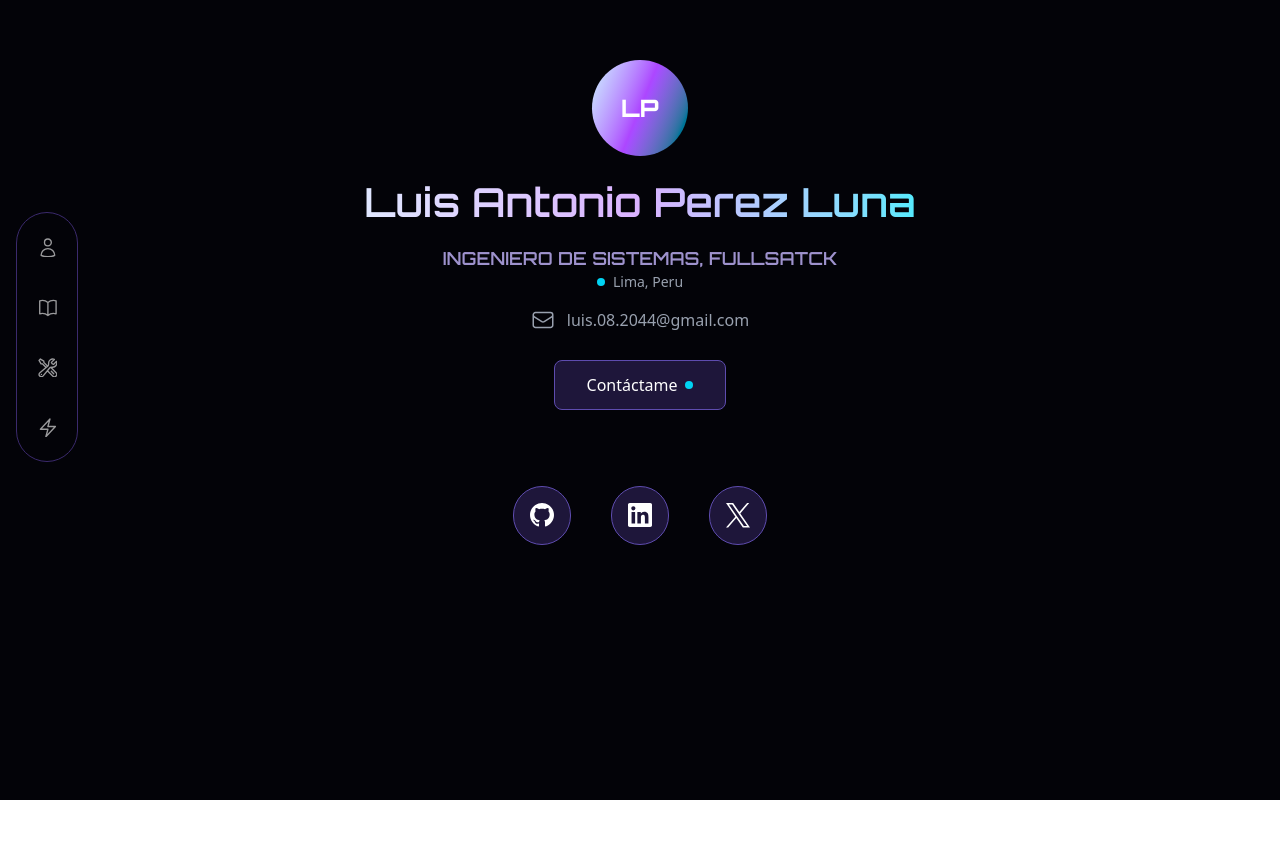
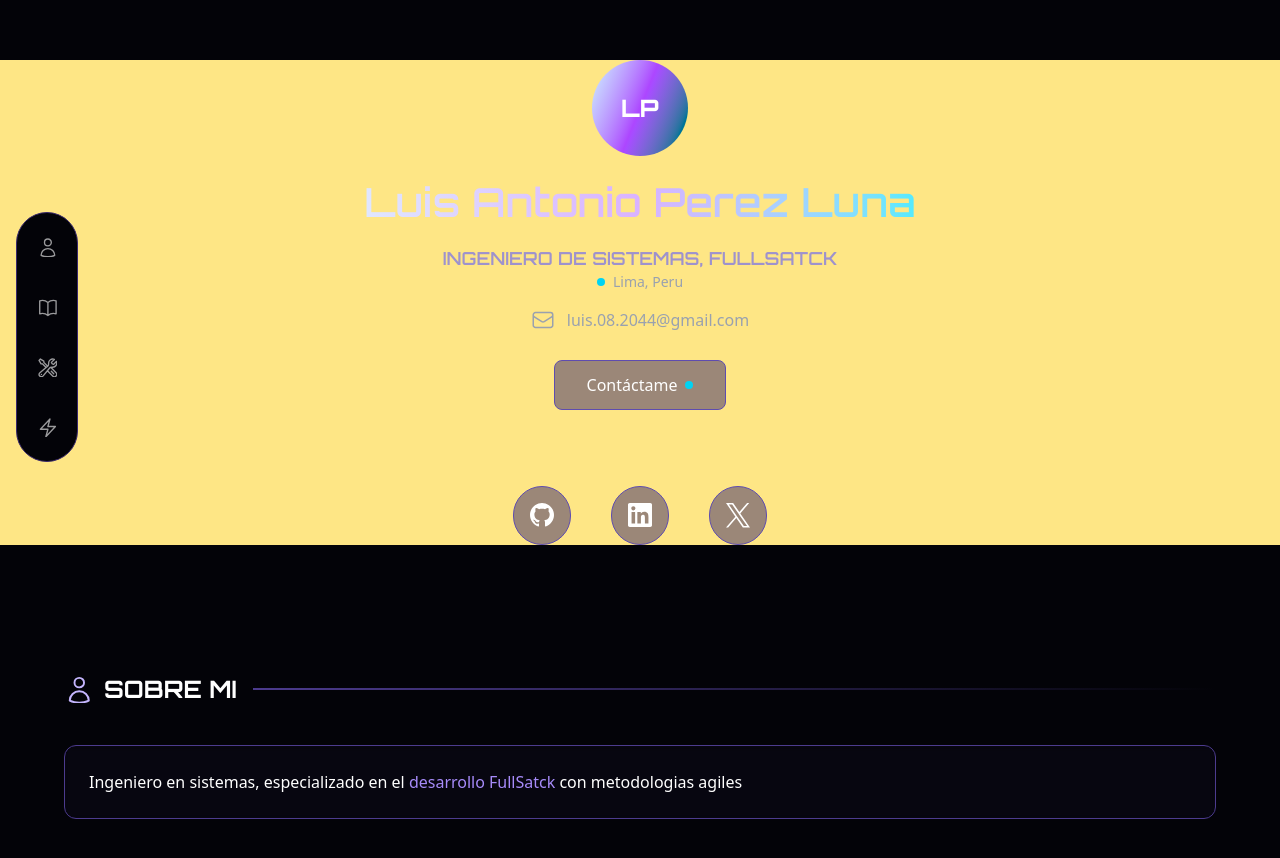
Before and after one commit to LuisPerez2008/luis-dev, a React (Vite) app: page / in a window 1280 px wide. Shown: the top 858 px of the page. Before the commit the page ends 800 px from the top, so only its background shows below. Built offline with nearby package versions, Linux system fonts and the light colour scheme; what @midudev/tailwind-animations would draw is missing.

Commit message:
se agrego la secion de About informacion sobre mi

```diff
--- a/src/components/AboutMe.jsx
+++ b/src/components/AboutMe.jsx
@@ -1,6 +1,6 @@
 export const AboutMe = () => {
     return (
-        <section className="text-white wrapper space-y-4 mt-15   ">
+        <section className="text-white wrapper space-y-4 mt-15 bg-amber-200  ">
             <div className=" rounded-full  bg-linear-to-r w-24 h-24 wrapper from-indigo-200 via-purple-500 to-cyan-700 text-transparent p-4 rotate-22 opacity-100 shadow-3xl shadow-purple-200 ">
                 <h1 className=" text-2xl font-orbitron text-white font-extrabold -rotate-22 ">
                     LP
@@ -75,5 +75,7 @@ export const AboutMe = () => {
                 </div>
             </div>
         </section>
+
+
     );
 };
--- /dev/null
+++ b/src/components/AboutMe2.jsx
@@ -0,0 +1,42 @@
+export const AboutMe2 = () => {
+    return (
+        <section className="mt-32 mb-50 text-white">
+            <div className="max-w-[90%] mx-auto flex flex-col gap-10">
+                <div className="flex items-center gap-3 group ">
+                    <div className="relative flex items-center justify-center ">
+                        <span className="absolute inset-0 rounded-full group-hover:bg-morado-300 blur-xl  transition-all duration-500 group-hover:scale-150 group-hover:opacity-100 " />
+                        <svg className="w-7 h-7 text-morado-300 relative z-10 group-hover:scale-110 transition-all duration-300">
+                            <use href="/Icons.svg#user" />
+                        </svg>
+                    </div>
+
+                    <span className="font-orbitron whitespace-nowrap text-white w-full text-2xl font-bold relative inline-flex items-center gap-4 after:content-[''] after:block after:h-0.5 after:w-full after:bg-linear-to-r after:from-morado-600 after:to-transparent after:shadow-md   ">
+                        SOBRE MI
+                    </span>
+                </div>
+                <div className="relative">
+                    {/* FONDO DIFUMINADO */}
+                    <div className="absolute inset-0 bg-morado-500/40 blur-2xl rounded-xl -z-10" />
+                    <div className=" relative z-10 border border-morado-600 p-6 bg-morado-400/15 rounded-xl text-white backdrop-blur-xs hover:border-morado-700">
+                        <p>
+                            Ingeniero en sistemas, especializado en el <span className="text-font-primary">desarrollo FullSatck</span> con metodologias agiles
+                        </p>
+                    </div>
+                </div>
+                {/*  <div className="">
+                    <div className="border border-morado-600 p-6 bg-morado-400/15  rounded-xl text-white blur-  relative z-50">
+
+                        <p>
+                            Lorem ipsum dolor sit amet, consectetur adipisicing
+                            elit. Totam ratione laudantium at laboriosam
+                            officiis et natus ducimus aliquam odit nesciunt
+                            neque cum, commodi error ex qui magni, assumenda,
+                            veniam molestiae?
+                        </p>
+                    </div>
+
+                </div> */}
+            </div>
+        </section>
+    );
+};
--- a/src/index.css
+++ b/src/index.css
@@ -19,6 +19,7 @@
   --color-morado-600: #4C3B8E;
   --color-morado-700: #5E4CAF;
   --color-morado-800: #9E92CD;
+  --color-morado-300: #c4b5fd;
 
   --text-lp: 40px
 
--- a/src/pages/Principal.jsx
+++ b/src/pages/Principal.jsx
@@ -1,11 +1,13 @@
 import { AboutMe } from "../components/AboutMe"
+import { AboutMe2 } from "../components/AboutMe2"
 import { Header } from "../components/Header"
 
 export const Principal = () => {
   return (
-    <div className="h-screen w-full ">
+    <div className="h-auto w-full ">
       <Header />
       <AboutMe />
+      <AboutMe2 />
 
 
 
```
